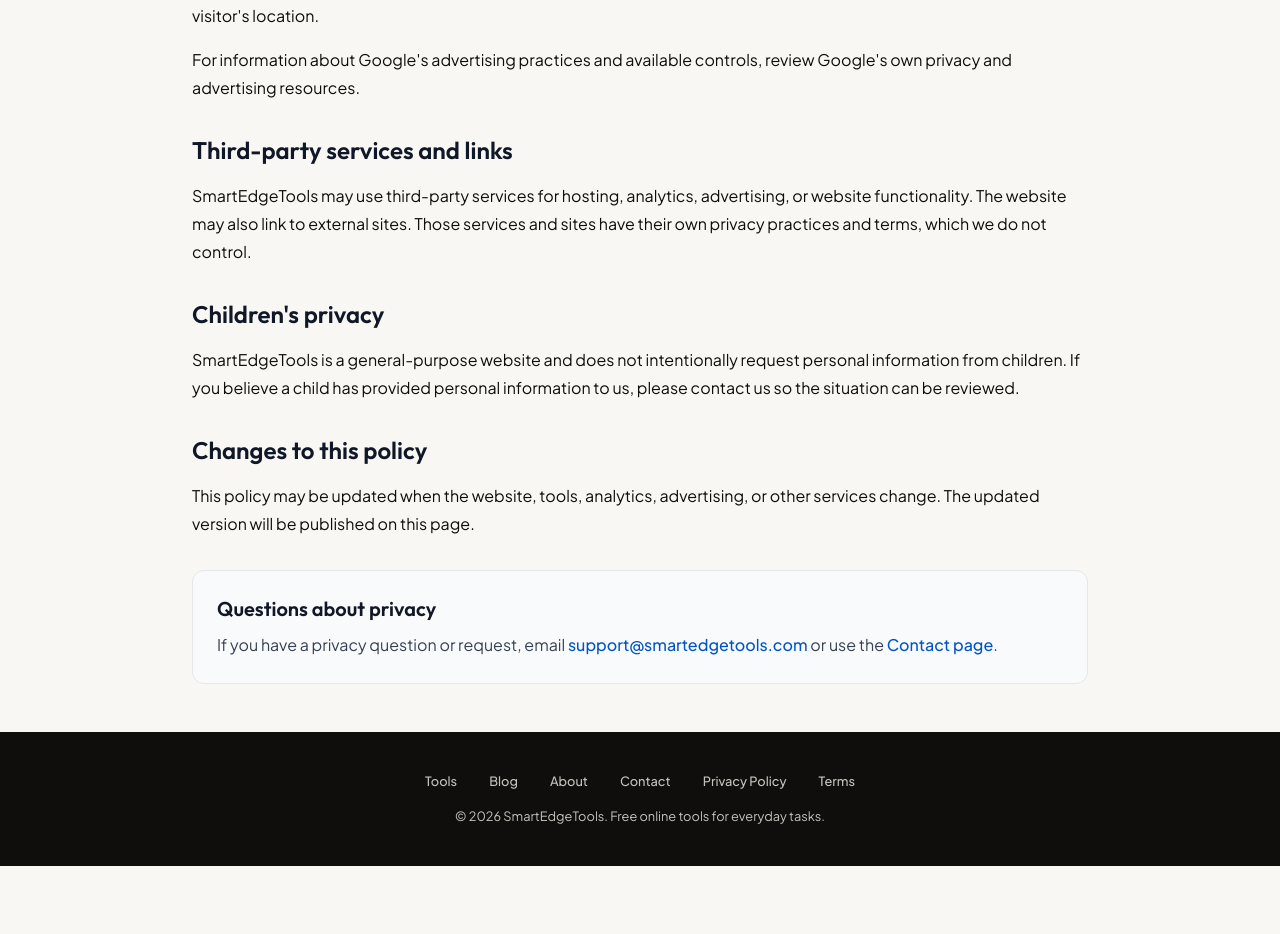
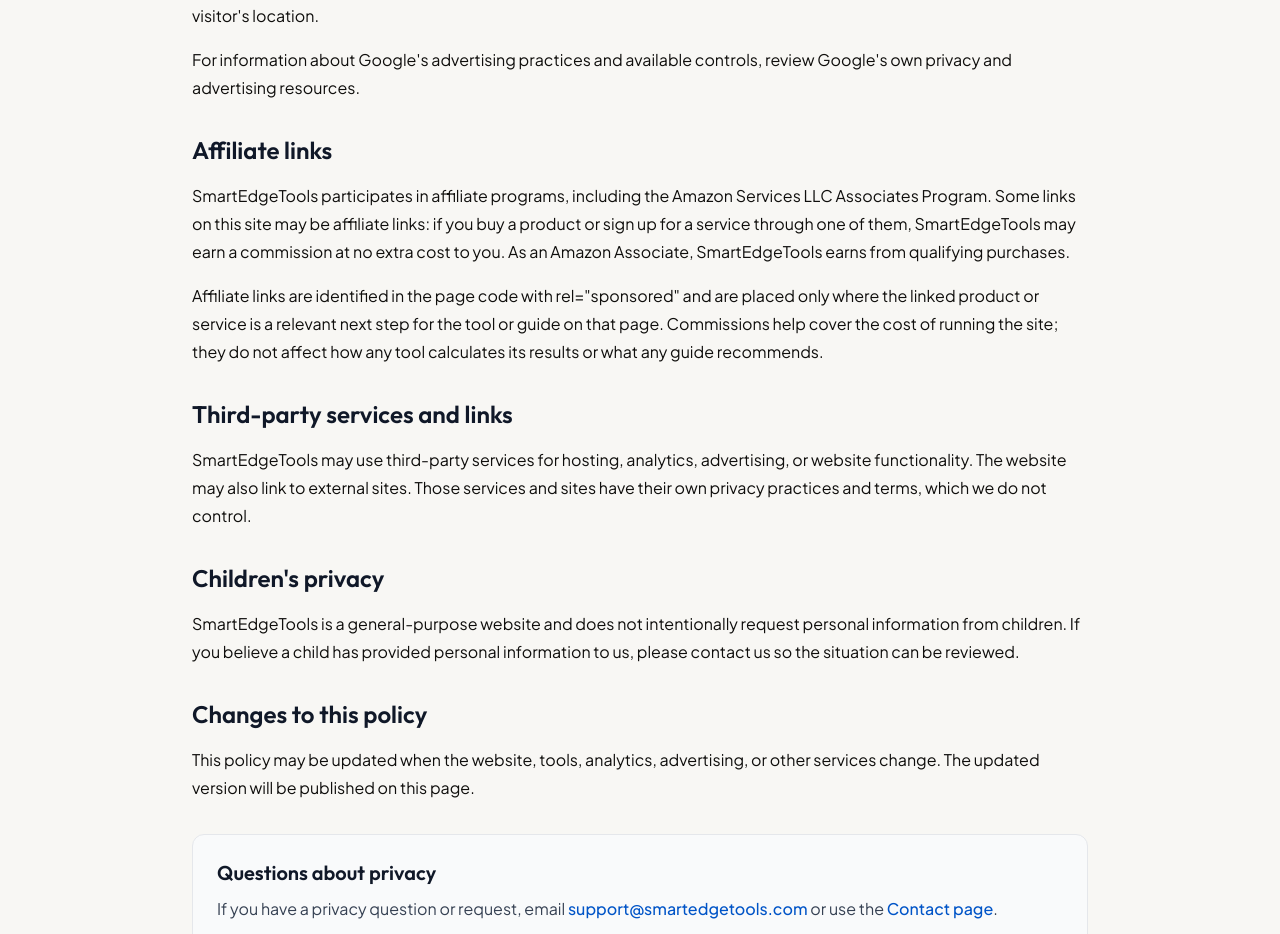
Before and after one commit to athersaud-smart-tools/smart-tools, a Next.js app: page /privacy-policy in a window 1280 px wide. Shown: the part 1920-2854 px from the top of the page. Before the commit the page ends 2786 px from the top, so only its background shows below. Built offline with nearby package versions, Linux system fonts and the light colour scheme.

Commit message:
Batch 10: add Affiliate links disclosure section to Privacy Policy (incl. Amazon Associates wording); bump sitemap date

```diff
--- a/app/privacy-policy/page.tsx
+++ b/app/privacy-policy/page.tsx
@@ -122,6 +122,22 @@ export default function PrivacyPolicyPage() {
           </section>
 
           <section className="space-y-4">
+            <h2 className="text-2xl font-semibold text-gray-900">Affiliate links</h2>
+            <p className="leading-7">
+              SmartEdgeTools participates in affiliate programs, including the Amazon Services LLC
+              Associates Program. Some links on this site may be affiliate links: if you buy a product
+              or sign up for a service through one of them, SmartEdgeTools may earn a commission at no
+              extra cost to you. As an Amazon Associate, SmartEdgeTools earns from qualifying purchases.
+            </p>
+            <p className="leading-7">
+              Affiliate links are identified in the page code with rel=&quot;sponsored&quot; and are placed
+              only where the linked product or service is a relevant next step for the tool or guide on
+              that page. Commissions help cover the cost of running the site; they do not affect how any
+              tool calculates its results or what any guide recommends.
+            </p>
+          </section>
+
+          <section className="space-y-4">
             <h2 className="text-2xl font-semibold text-gray-900">Third-party services and links</h2>
             <p className="leading-7">
               SmartEdgeTools may use third-party services for hosting, analytics, advertising, or website
--- a/app/sitemap.ts
+++ b/app/sitemap.ts
@@ -116,7 +116,7 @@ export default function sitemap(): MetadataRoute.Sitemap {
   const updatedNov6 = new Set(["/json-formatter", "/word-counter"]);
   // Materially updated on 2026-11-15 (Batch 7): Birth Chart rebuilt with an
   // own-code calculator (was a third-party widget); its guide article updated.
-  const updatedNov15 = new Set(["/birth-chart", "/blog/understand-birth-chart", "/tip-calculator", "/days-between-dates", "/mortgage-calculator", "/blog/how-to-calculate-weighted-grades", "/blog/calculate-final-grade-needed", "/final-grade-calculator", "/blog/how-to-calculate-mortgage-payment", "/blog/how-to-calculate-tip", "/blog/how-many-days-between-two-dates", "/blog/how-to-calculate-percent-error", "/blog/percentage-increase-decrease", "/bmi-calculator", "/about", "/blog/best-online-tools-2026", "/blog/best-free-image-tools", "/blog/use-color-picker-hex-rgb-hsl"]);
+  const updatedNov15 = new Set(["/birth-chart", "/blog/understand-birth-chart", "/tip-calculator", "/days-between-dates", "/mortgage-calculator", "/blog/how-to-calculate-weighted-grades", "/blog/calculate-final-grade-needed", "/final-grade-calculator", "/blog/how-to-calculate-mortgage-payment", "/blog/how-to-calculate-tip", "/blog/how-many-days-between-two-dates", "/blog/how-to-calculate-percent-error", "/blog/percentage-increase-decrease", "/bmi-calculator", "/about", "/blog/best-online-tools-2026", "/blog/best-free-image-tools", "/blog/use-color-picker-hex-rgb-hsl", "/privacy-policy"]);
 
   const base = routes.map(({ path, changeFrequency, priority }) => ({
     url: `${siteUrl}${path}`,
```
